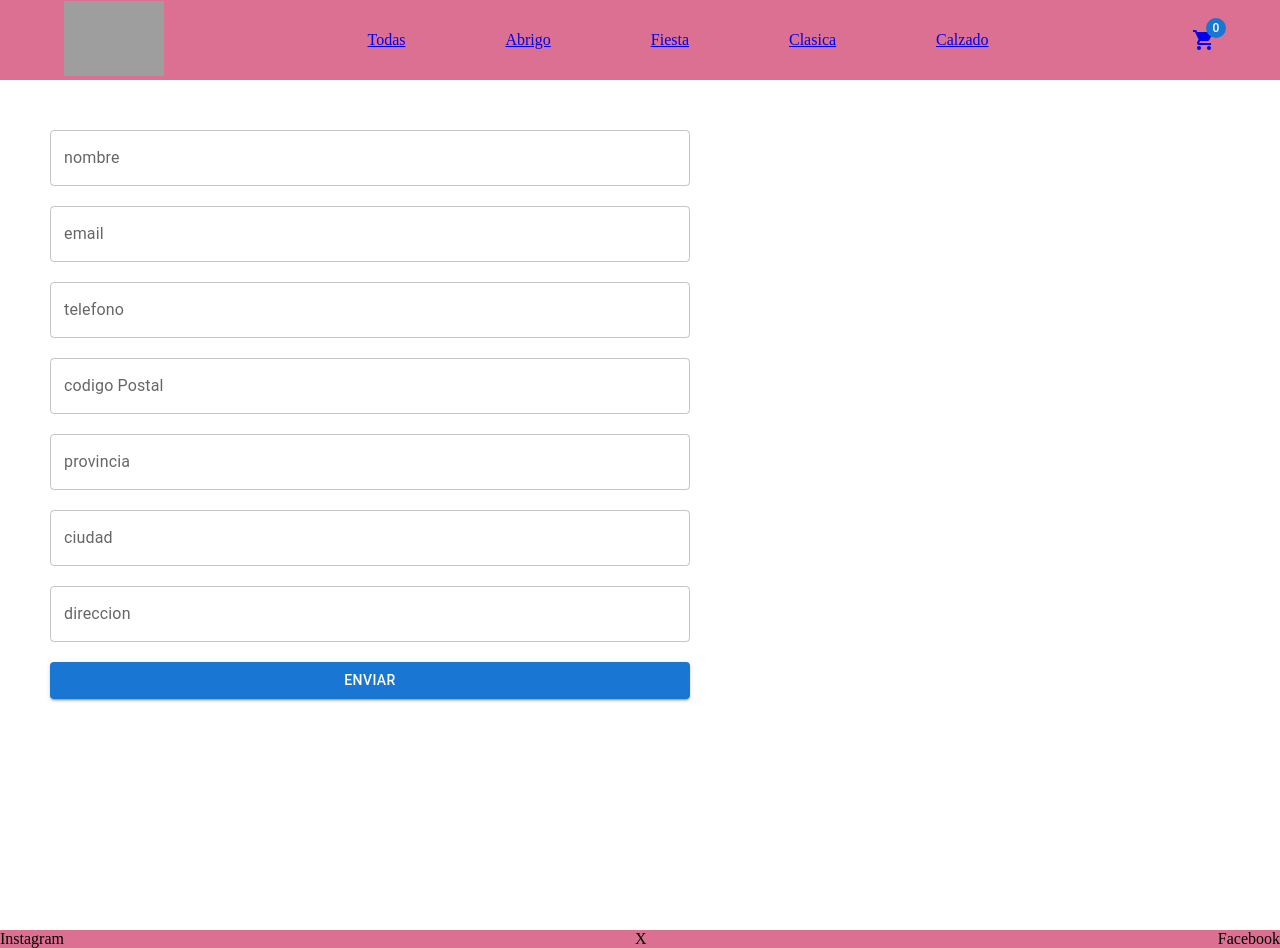
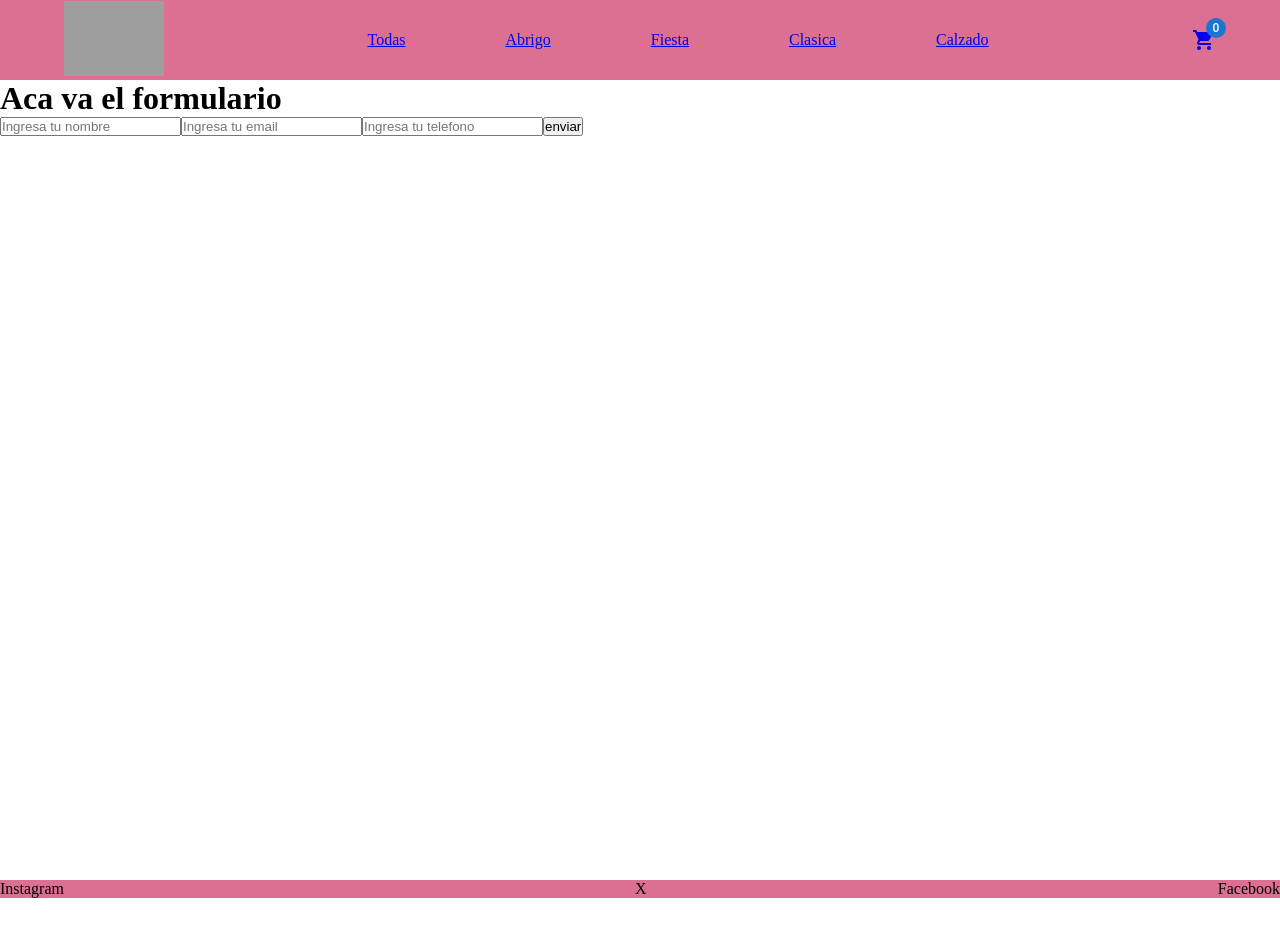
Before and after one commit to CelinaGarcia11/Proyecto-ReactJs, a React (Vite) app: page /checkout in a window 1280 px wide. After the commit the page ends 898 px from the top, so only its background shows below. Built offline with nearby package versions, Linux system fonts and the light colour scheme; grey boxes are pictures that could not be loaded.

Commit message:
base de datos de las compras

```diff
--- a/package.json
+++ b/package.json
@@ -22,6 +22,7 @@
     "react-icons": "^5.2.1",
     "react-router-dom": "^6.24.1",
     "react-spinners": "^0.14.1",
+    "sonner": "^1.5.0",
     "sweetalert2": "^11.12.4",
     "yup": "^1.4.0"
   },
--- a/src/App.jsx
+++ b/src/App.jsx
@@ -9,10 +9,12 @@ import Layout from './components/layout/Layout';
 import Checkout from './pages/checkout/Checkout';
 import CartContextProvider from './context/CartContext';
 import CheckoutFormik from './pages/checkoutFormik/CheckoutFormik';
+import { Toaster } from 'sonner';
 
 function App() {
   return (
     <BrowserRouter>
+    <Toaster richColors position="bottom-right" duration={2000} />
      <CartContextProvider>
       <Routes>
         <Route element={<Layout />}>
@@ -20,7 +22,7 @@ function App() {
           <Route path="/category/:name" element={<ItemListConteiner />} />
           <Route path="/cart" element={<Cart />} />
           <Route path="/itemDetail/:id" element={<ItemDetailContainer />} />
-          <Route path="/checkout" element={<CheckoutFormik />} />
+          <Route path="/checkout" element={<Checkout />} />
         </Route>
 
         <Route path="*" element={<h1> 484 Not found</h1>} />
--- a/src/pages/checkout/Checkout.jsx
+++ b/src/pages/checkout/Checkout.jsx
@@ -1,11 +1,48 @@
-import { useState } from "react"
+import { useContext, useState } from "react"
+import { CartContext } from "../../context/CartContext";
+import { addDoc, collection, doc, updateDoc } from "firebase/firestore";
+import { db } from "../../firebaseConfig";
+import { useNavigate } from "react-router-dom"
+import { toast } from "sonner";
 
 const Checkout = () => {
+
+  const navigate = useNavigate();
+
+
+
   const [user, setUser] = useState({ nombre: "", email: "", telefono: "" });
+  const {cart, getTotalPrice, clearCart } = useContext(CartContext)
+  const [orderId, setOrderId] = useState("")
+
+  let total = getTotalPrice();
 
   const envioDeFormulario = (event) => {
     event.preventDefault();
-    console.log(user);
+    let order = {
+      buyer: user,
+      items: cart,
+      total: total,
+    };
+
+    let ordersCollection = collection(db, "orders");
+    let productCollection = collection(db, "products");
+
+    cart.forEach( elemento => {
+      let refDoc = doc(productCollection, elemento.id )
+      updateDoc(refDoc, {stock: elemento.stock - elemento.quantity});
+    });
+
+    addDoc(ordersCollection, order)
+    .then((res) => {
+       setOrderId(res.id);
+      toast.success(`Gracias por tu compra , tu ticket es ${res.id} `);
+  })
+    .catch()
+    .finally(() => {
+      clearCart();
+      navigate("/");
+    });
   };
 
   const capturarData = (event) => {
@@ -15,6 +52,7 @@ const Checkout = () => {
   return (
     <div>
         <h1>Aca va el formulario</h1>
+        { orderId ? <h2>Gracias por tu compra, tu ticket de compra es : {orderId} </h2> :
 
         <form onSubmit={envioDeFormulario}>
           <input
@@ -37,7 +75,7 @@ const Checkout = () => {
         />
 
         <button>enviar</button>
-      </form>
+      </form>}
 
 
     </div>
```
Also changed, not shown: src/context/CartContext.jsx (+13 -4 lines), src/pages/itemListContainer/ItemListConteiner.jsx (+0 -7 lines), 1 other file (tests, documents, lock files or other folders).
